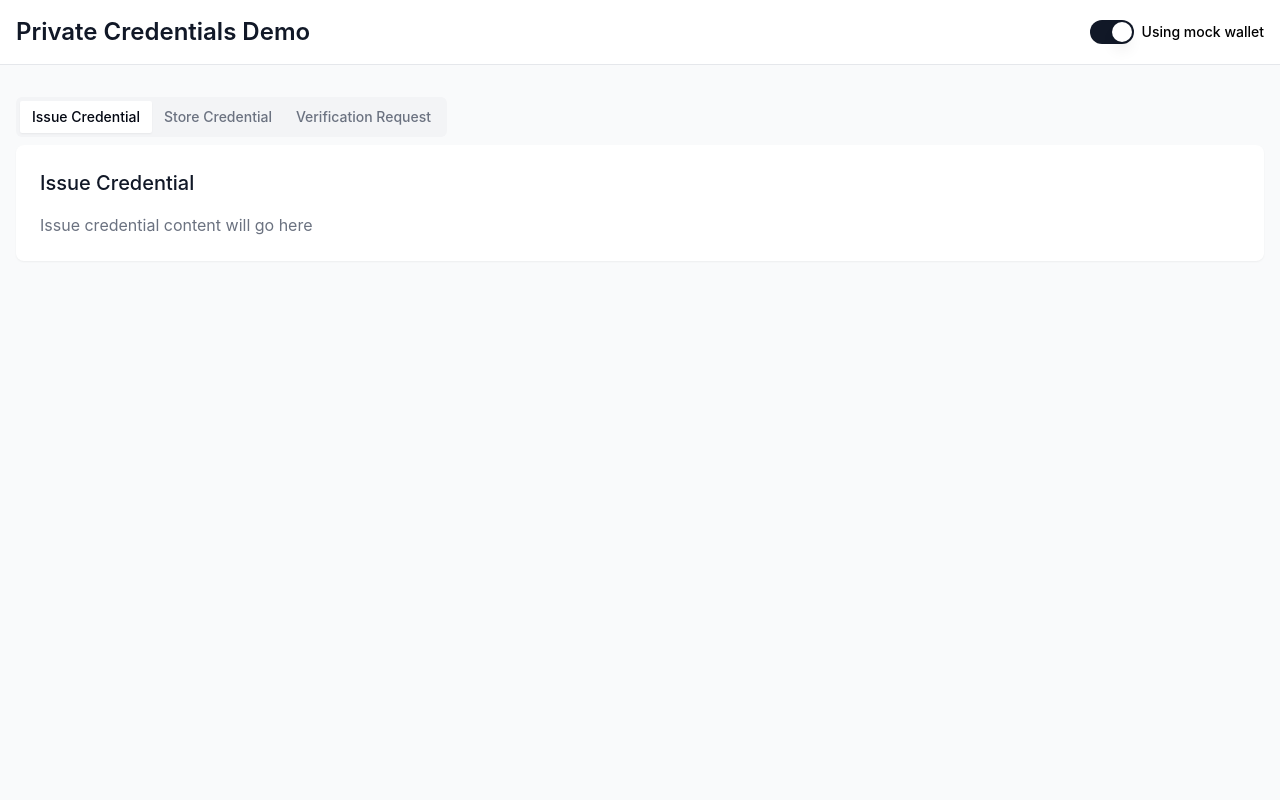
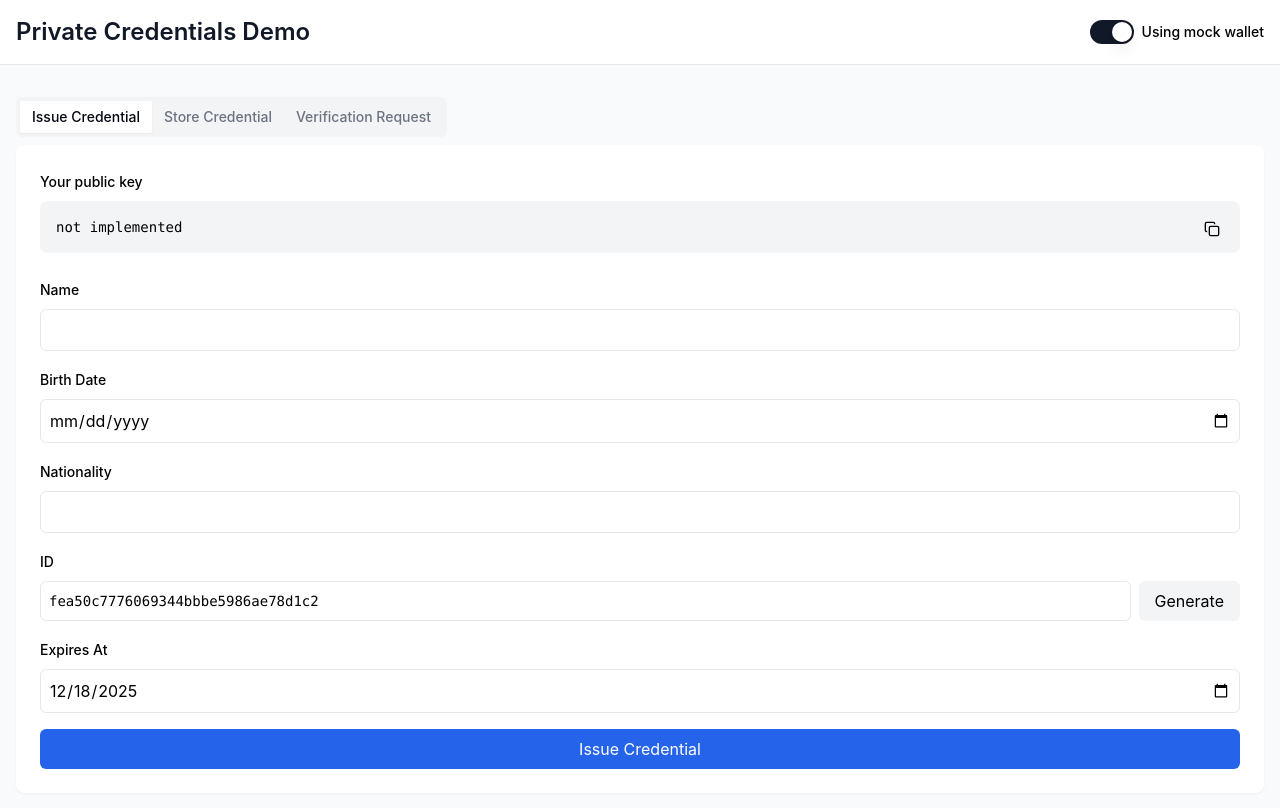
Before and after one commit to zksecurity/mina-credentials, a React (Vite) app in the folder examples/web-demo/: page / in a window 1280 px wide. Shown: the top 808 px of the page. Built offline with nearby package versions, Linux system fonts and the light colour scheme.

Commit message:
mock issue credential

```diff
--- a/examples/web-demo/src/App.tsx
+++ b/examples/web-demo/src/App.tsx
@@ -1,10 +1,190 @@
-import React, { useState } from 'react';
+import React, { useState, useEffect } from 'react';
 import { Tabs, TabsList, TabsTrigger, TabsContent } from './components/ui/tabs';
 import { Switch } from './components/ui/switch';
 import { Label } from './components/ui/label';
+import { Copy } from 'lucide-react';
+import { getPublicKey, issueCredential } from './interactions/issue-credential';
+
+// Helper function to generate random hex string
+const generateHexString = (length: number): string => {
+  return Array.from({ length }, () =>
+    Math.floor(Math.random() * 16).toString(16)
+  ).join('');
+};
+
+const CopyableCode: React.FC<{ value: string; label: string }> = ({
+  value,
+  label,
+}) => {
+  const copyToClipboard = () => {
+    navigator.clipboard.writeText(value);
+  };
+
+  return (
+    <div className="space-y-2">
+      <Label>{label}</Label>
+      <div className="relative">
+        <pre className="bg-gray-100 p-4 rounded-lg font-mono text-sm break-all">
+          {value}
+        </pre>
+        <button
+          onClick={copyToClipboard}
+          className="absolute top-3 right-3 p-2 hover:bg-gray-200 rounded-md"
+          title="Copy to clipboard"
+        >
+          <Copy size={16} />
+        </button>
+      </div>
+    </div>
+  );
+};
+
+const IssueCredentialsForm: React.FC<{
+  useMockWallet: boolean;
+  onSuccess: (credential: string) => void;
+  onError: (error: string) => void;
+}> = ({ useMockWallet, onSuccess, onError }) => {
+  const [formData, setFormData] = useState({
+    name: '',
+    birthDate: '',
+    nationality: '',
+    id: generateHexString(32),
+    expiresAt: new Date(Date.now() + 365 * 24 * 60 * 60 * 1000)
+      .toISOString()
+      .split('T')[0],
+  });
+
+  const handleSubmit = async (e: React.FormEvent) => {
+    e.preventDefault();
+    try {
+      const result = await issueCredential(useMockWallet, {
+        ...formData,
+        birthDate: new Date(formData.birthDate).getTime(),
+        expiresAt: new Date(formData.expiresAt).getTime(),
+      });
+      onSuccess(result);
+    } catch (error) {
+      onError(error instanceof Error ? error.message : 'An error occurred');
+    }
+  };
+
+  const regenerateId = () => {
+    setFormData((prev) => ({ ...prev, id: generateHexString(32) }));
+  };
+
+  return (
+    <form onSubmit={handleSubmit} className="space-y-4">
+      <div className="space-y-2">
+        <Label htmlFor="name">Name</Label>
+        <input
+          id="name"
+          type="text"
+          required
+          className="w-full p-2 border rounded-md"
+          value={formData.name}
+          onChange={(e) =>
+            setFormData((prev) => ({ ...prev, name: e.target.value }))
+          }
+        />
+      </div>
+
+      <div className="space-y-2">
+        <Label htmlFor="birthDate">Birth Date</Label>
+        <input
+          id="birthDate"
+          type="date"
+          required
+          className="w-full p-2 border rounded-md"
+          value={formData.birthDate}
+          onChange={(e) =>
+            setFormData((prev) => ({ ...prev, birthDate: e.target.value }))
+          }
+        />
+      </div>
+
+      <div className="space-y-2">
+        <Label htmlFor="nationality">Nationality</Label>
+        <input
+          id="nationality"
+          type="text"
+          required
+          className="w-full p-2 border rounded-md"
+          value={formData.nationality}
+          onChange={(e) =>
+            setFormData((prev) => ({ ...prev, nationality: e.target.value }))
+          }
+        />
+      </div>
+
+      <div className="space-y-2">
+        <Label htmlFor="id">ID</Label>
+        <div className="flex space-x-2">
+          <input
+            id="id"
+            type="text"
+            required
+            className="flex-1 p-2 border rounded-md font-mono text-sm"
+            value={formData.id}
+            onChange={(e) =>
+              setFormData((prev) => ({ ...prev, id: e.target.value }))
+            }
+          />
+          <button
+            type="button"
+            onClick={regenerateId}
+            className="px-4 py-2 bg-gray-100 rounded-md hover:bg-gray-200"
+          >
+            Generate
+          </button>
+        </div>
+      </div>
+
+      <div className="space-y-2">
+        <Label htmlFor="expiresAt">Expires At</Label>
+        <input
+          id="expiresAt"
+          type="date"
+          required
+          className="w-full p-2 border rounded-md"
+          value={formData.expiresAt}
+          onChange={(e) =>
+            setFormData((prev) => ({ ...prev, expiresAt: e.target.value }))
+          }
+        />
+      </div>
+
+      <button
+        type="submit"
+        className="w-full p-2 bg-blue-600 text-white rounded-md hover:bg-blue-700"
+      >
+        Issue Credential
+      </button>
+    </form>
+  );
+};
 
 const App: React.FC = () => {
   const [useMockWallet, setUseMockWallet] = useState(true);
+  const [publicKey, setPublicKey] = useState<string | null>(null);
+  const [error, setError] = useState<string | null>(null);
+  const [issuedCredential, setIssuedCredential] = useState<string | null>(null);
+
+  useEffect(() => {
+    const fetchPublicKey = async () => {
+      try {
+        const key = await getPublicKey(useMockWallet);
+        setPublicKey(key);
+        setError(null);
+      } catch (error) {
+        setError(
+          error instanceof Error ? error.message : 'Failed to fetch public key'
+        );
+        setPublicKey(null);
+      }
+    };
+
+    fetchPublicKey();
+  }, [useMockWallet]);
 
   return (
     <div className="min-h-screen bg-gray-50">
@@ -38,13 +218,35 @@ const App: React.FC = () => {
           </TabsList>
 
           <TabsContent value="issue" className="mt-6">
-            <div className="bg-white p-6 rounded-lg shadow-sm">
-              <h2 className="text-xl font-medium text-gray-900 mb-4">
-                Issue Credential
-              </h2>
-              <p className="text-gray-500">
-                Issue credential content will go here
-              </p>
+            <div className="bg-white p-6 rounded-lg shadow-sm space-y-6">
+              {error && (
+                <div className="bg-red-50 border border-red-200 text-red-700 p-4 rounded-md">
+                  {error}
+                </div>
+              )}
+
+              {publicKey && (
+                <CopyableCode value={publicKey} label="Your public key" />
+              )}
+
+              <IssueCredentialsForm
+                useMockWallet={useMockWallet}
+                onSuccess={(credential) => {
+                  setIssuedCredential(credential);
+                  setError(null);
+                }}
+                onError={(error) => {
+                  setError(error);
+                  setIssuedCredential(null);
+                }}
+              />
+
+              {issuedCredential && (
+                <CopyableCode
+                  value={issuedCredential}
+                  label="Issued Credential"
+                />
+              )}
             </div>
           </TabsContent>
 
--- /dev/null
+++ b/examples/web-demo/src/interactions/issue-credential.ts
@@ -0,0 +1,41 @@
+export { getPublicKey, issueCredential };
+
+async function getPublicKey(useMockWallet: boolean): Promise<string> {
+  return 'not implemented';
+}
+
+type DataInput = {
+  name: string;
+  birthDate: number;
+  nationality: string;
+  /**
+   * Hex string of length 32
+   */
+  id: string;
+  expiresAt: number;
+};
+
+async function issueCredential(
+  useMockWallet: boolean,
+  data: DataInput
+): Promise<string> {
+  // Simulate network delay
+  await new Promise((resolve) => setTimeout(resolve, 1000));
+
+  // Validate the data
+  if (
+    !data.name ||
+    !data.birthDate ||
+    !data.nationality ||
+    !data.id ||
+    !data.expiresAt
+  ) {
+    throw new Error('All fields are required');
+  }
+
+  // Return a mock credential
+  return (
+    'cred.eyJhbGciOiJFUzI1NiIsInR5cCI6IkpXVCJ9.eyJzdWIiOiIxMjM0NTY3ODkwIiwibmFtZSI6IkpvaG4gRG9lIiwiaWF0IjoxNTE2MjM5MDIyfQ.MKW_zZZhnlkz9bmV6einho4qGH_i7QaMW-xdzP3ExdXnZKhRJ3' +
+    JSON.stringify(data)
+  );
+}
```
